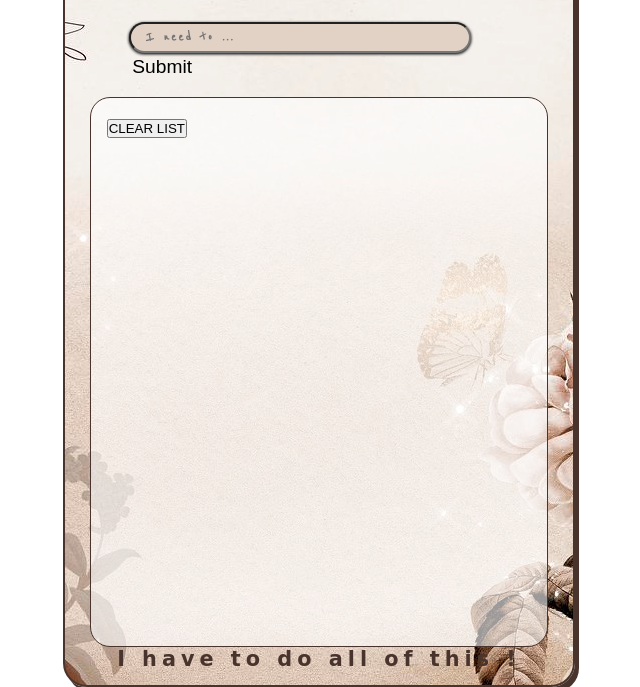
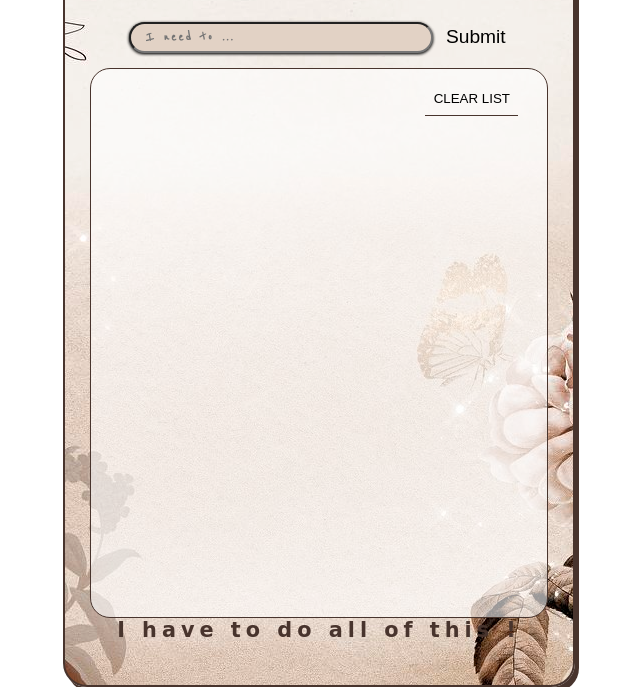
Before and after one commit to dts-kominfo-rea2b/challenge-08-AlfataraNS, a website: page index.html in a window 1280 px wide. Shown: the part 151-838 px from the top of the page, without its empty margins (321-961 px from the left). Drawn offline with Linux system fonts and the light colour scheme; a web font is replaced by a local one.

Commit message:
Restyling

```diff
--- a/style.css
+++ b/style.css
@@ -62,7 +62,7 @@ header {
 }
 
 #todo-input {
-    width: 90%;
+    width: 80%;
     background-color: rgb(226, 210, 197);
     padding: 1.5% 4%;
     font-family: "Reenie Beanie", cursive;
@@ -93,6 +93,17 @@ header {
     border: 1px solid #48342d;
     border-radius: 20px;
     padding: 4% 3%;
+}
+
+#clear {
+    position: relative;
+    left: 75%;
+    margin-bottom: 3%;
+    background-color: transparent;
+    border: none;
+    border-bottom: 1px solid #48342d;
+    padding: 2%;
+    padding-top: 0;
 }
 
 #todo-output {
```
